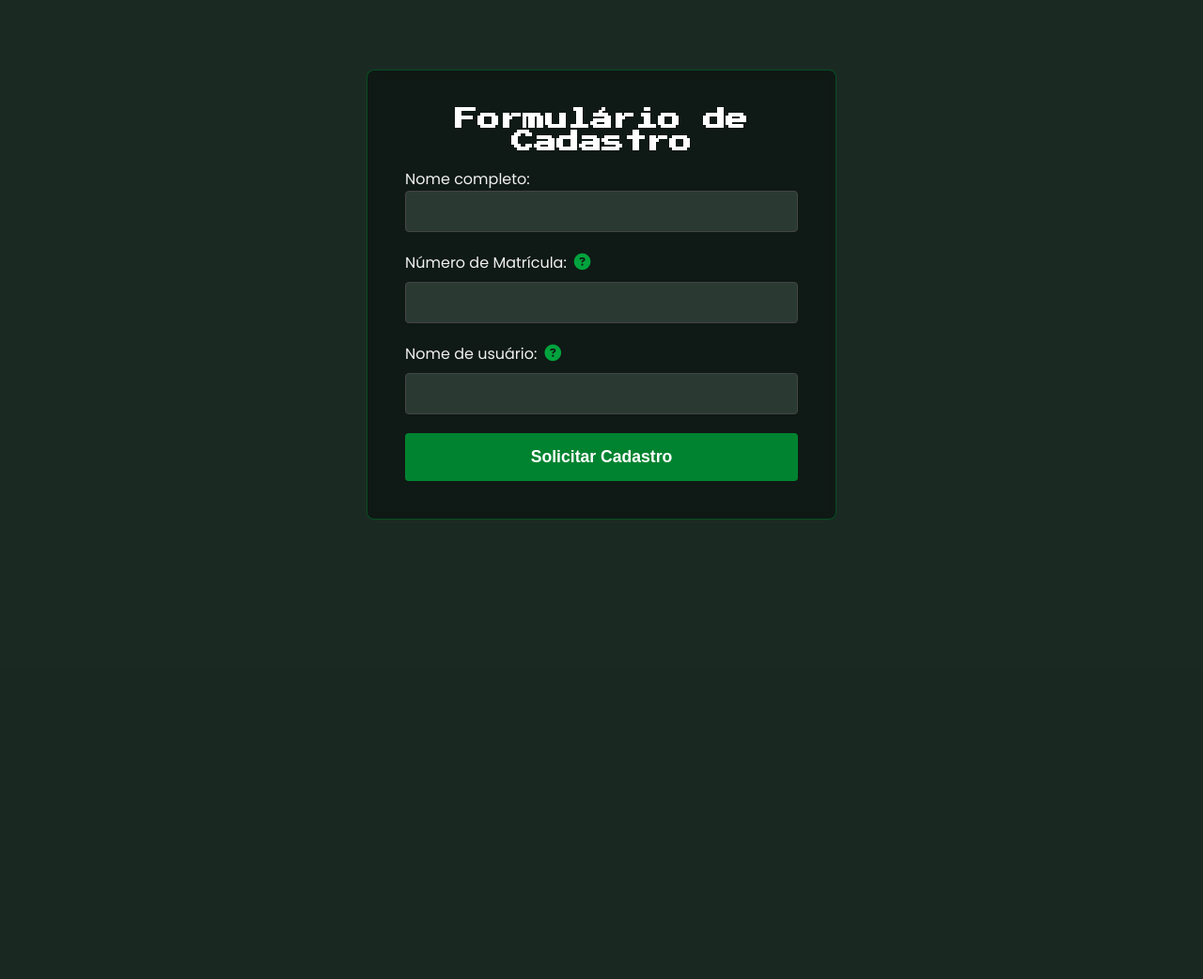
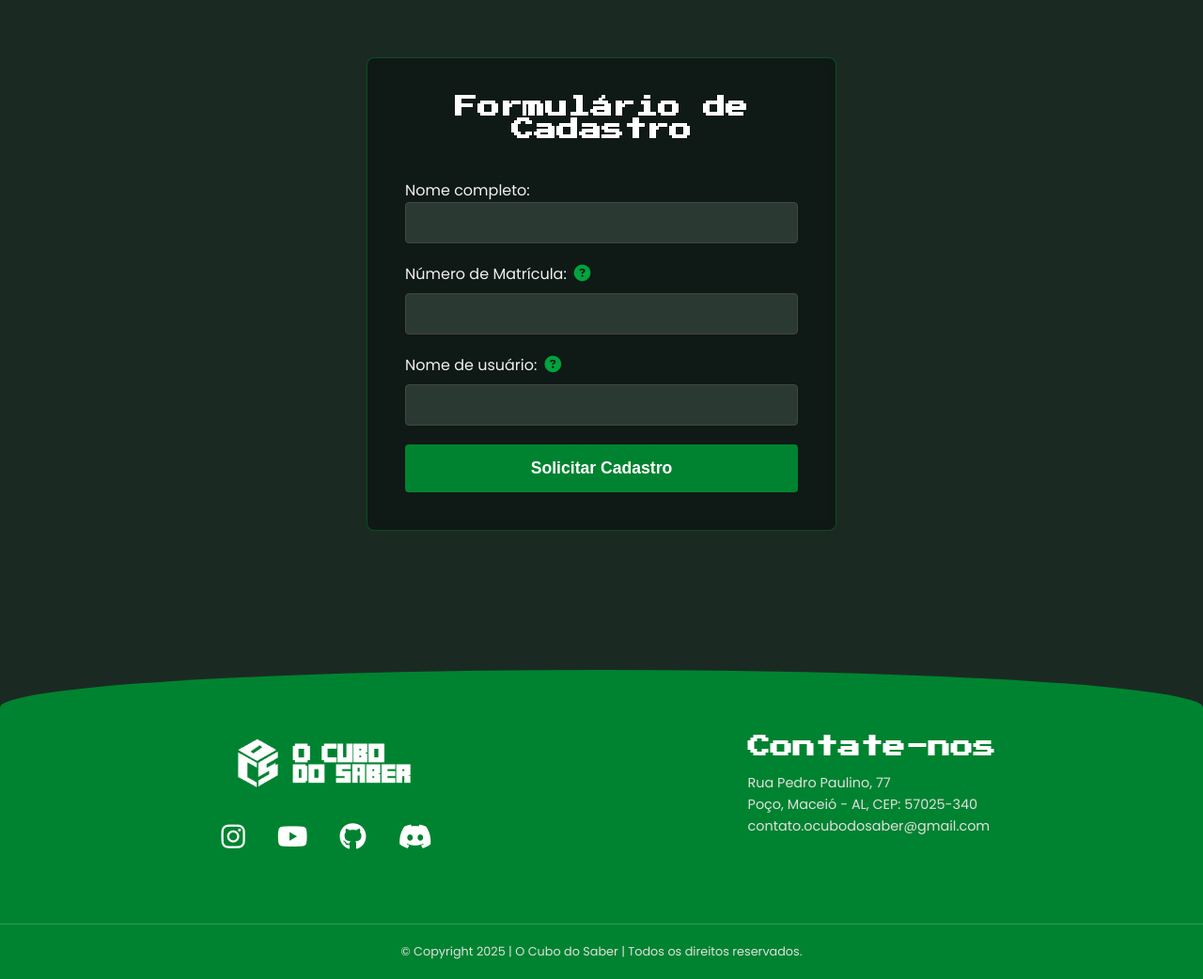
Before and after one commit to chrysto1/O-Cubo-do-Saber, a Flask app: page /cadastro in a window 1280 px wide. Shown: the part 87-1129 px from the top of the page at 94% size. Before the commit the page ends 640 px from the top, so only its background shows below. Run offline with Flask 3, Linux system fonts and the light colour scheme.

Commit message:
feat(templates): update github links and add footer to missing pages
Update github profile links to point to project repository instead of personal profile.
Add consistent footer section to success and register pages that was previously missing.

```diff
--- a/templates/about.html
+++ b/templates/about.html
@@ -51,7 +51,7 @@
                 <div class="footer-social">
                     <a href="#" aria-label="Instagram"><i class="fab fa-instagram"></i></a>
                     <a href="#" aria-label="YouTube"><i class="fab fa-youtube"></i></a>
-                    <a href="https://github.com/chrysto1" target="_blank" aria-label="Github"><i class="fab fa-github"></i></a>
+                    <a href="https://github.com/chrysto1/O-Cubo-do-Saber" target="_blank" aria-label="Github"><i class="fab fa-github"></i></a>
                     <a href="https://discord.gg/PpwdZNYezf" target="_blank" aria-label="Discord"><i class="fab fa-discord"></i></a>
                 </div>
             </div>
--- a/templates/index.html
+++ b/templates/index.html
@@ -43,7 +43,7 @@
                 <div class="footer-social">
                     <a href="#" aria-label="Instagram"><i class="fab fa-instagram"></i></a>
                     <a href="#" aria-label="YouTube"><i class="fab fa-youtube"></i></a>
-                    <a href="https://github.com/chrysto1" target="_blank" aria-label="Github"><i class="fab fa-github"></i></a>
+                    <a href="https://github.com/chrysto1/O-Cubo-do-Saber" target="_blank" aria-label="Github"><i class="fab fa-github"></i></a>
                     <a href="https://discord.gg/PpwdZNYezf" target="_blank" aria-label="Discord"><i class="fab fa-discord"></i></a>
                 </div>
             </div>
--- a/templates/register.html
+++ b/templates/register.html
@@ -28,7 +28,7 @@
     <main class="hero">
         <div class="form-container">
             <h2>Formulário de Cadastro</h2>
-
+            <br>
             <form action="{{ url_for('register') }}" method="post">
                 <label for="fullname">Nome completo:</label>
                 <input type="text" id="fullname" name="fullname" required>
@@ -38,7 +38,7 @@
                     <div class="tooltip-container">
                         <i class="fa-solid fa-circle-question help-icon"></i>
                         <span class="tooltip-text">
-                            Você consegue este número no site <a href="https://cloud.plataforma.senac.br/senacportalaluno/#/impressao-documentos" target="_blank">SENAC - PORTAL DO ALUNO</a>, selecionando sua turma e escolhendo a documentação.
+                            Você consegue este número de matrícula no site <a href="https://cloud.plataforma.senac.br/senacportalaluno/#/impressao-documentos" target="_blank">SENAC - PORTAL DO ALUNO</a>, selecionando sua turma e escolhendo a documentação.
                         </span>
                     </div>
                 </div>
@@ -69,5 +69,28 @@
             {% endwith %}
         </div>
     </main>
+    <footer class="main-footer-section">
+        <div class="footer-content">
+            <div class="footer-logo-social">
+                <img src="../static/imgs/logo/logobranco.png" alt="Logo O Cubo do Saber">
+
+                <div class="footer-social">
+                    <a href="#" aria-label="Instagram"><i class="fab fa-instagram"></i></a>
+                    <a href="#" aria-label="YouTube"><i class="fab fa-youtube"></i></a>
+                    <a href="https://github.com/chrysto1/O-Cubo-do-Saber" target="_blank" aria-label="Github"><i class="fab fa-github"></i></a>
+                    <a href="https://discord.gg/PpwdZNYezf" target="_blank" aria-label="Discord"><i class="fab fa-discord"></i></a>
+                </div>
+            </div>
+            <div class="footer-contact">
+                <h3>Contate-nos</h3>
+                <p>Rua Pedro Paulino, 77</p>
+                <p>Poço, Maceió - AL, CEP: 57025-340</p>
+                <p>contato.ocubodosaber@gmail.com</p>
+            </div>
+        </div>
+        <div class="footer-bottom">
+            <p>© Copyright 2025 | O Cubo do Saber | Todos os direitos reservados.</p>
+        </div>
+    </footer>
 </body>
 </html>
```
Also changed, not shown: templates/success.html (+23 -0 lines).
